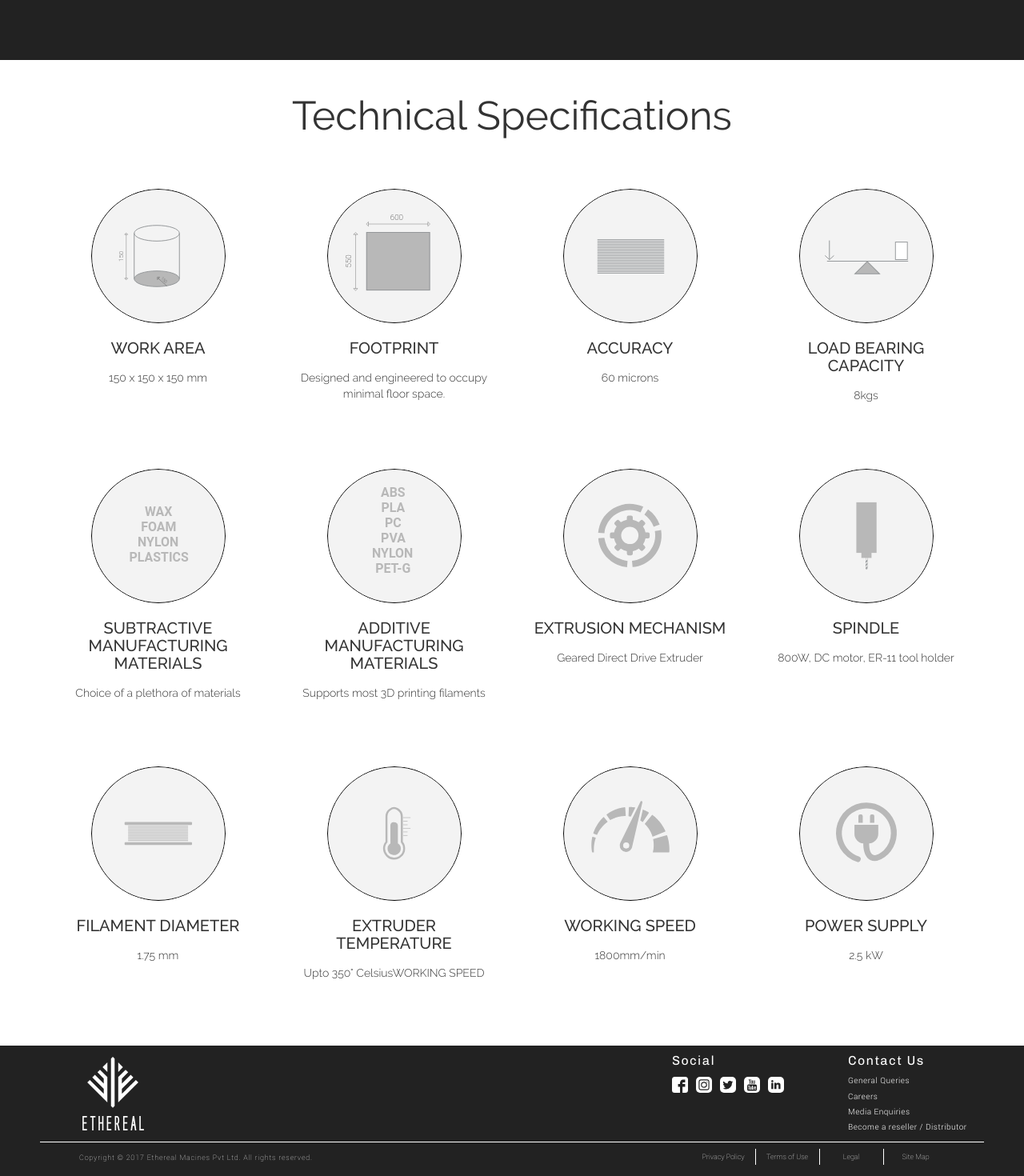
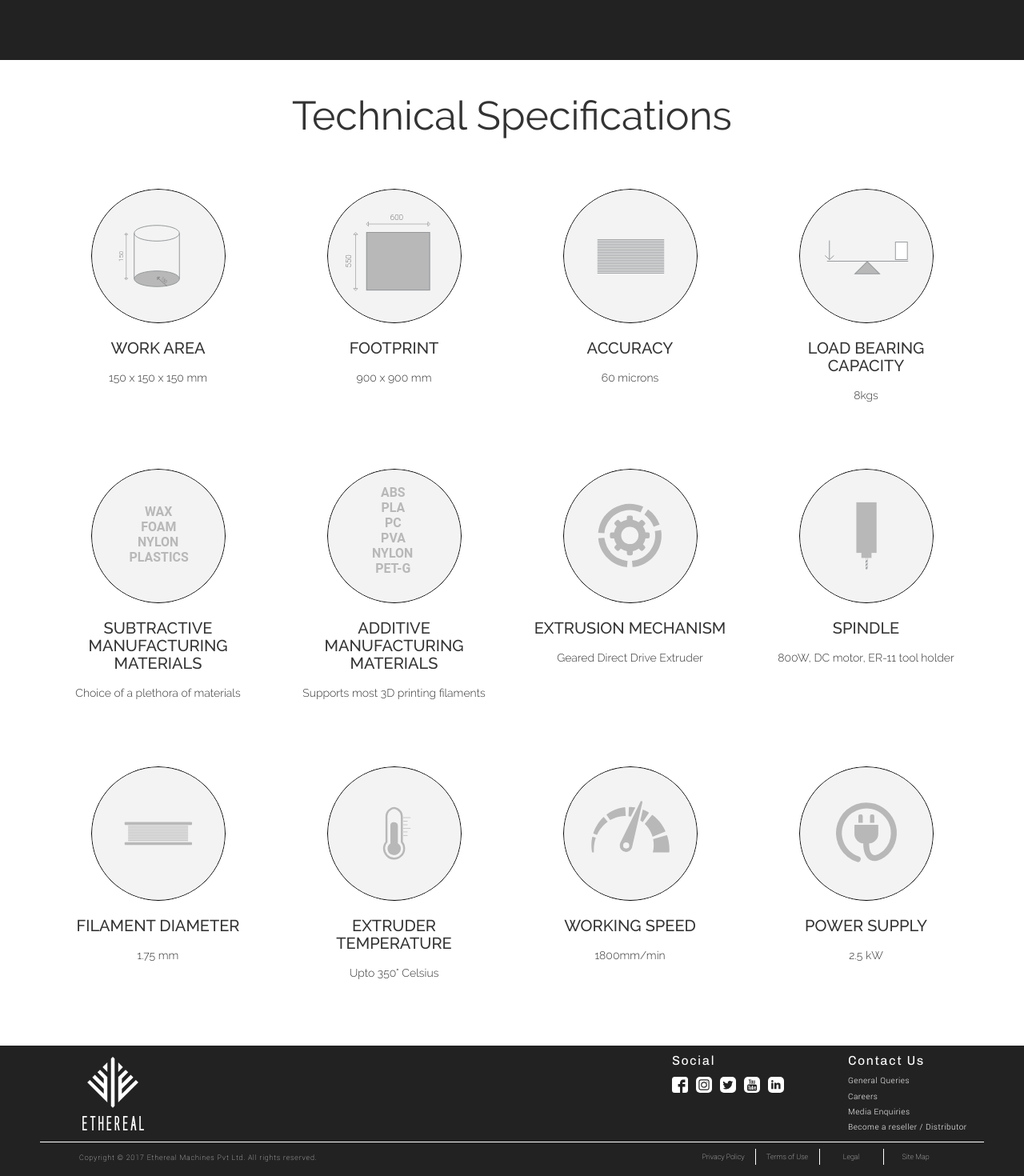
Before and after one commit to Ethereal-Machines/ng-etherealmachines.com, an Angular app: page /products/halo in a window 1280 px wide. Shown: the part 2574-4044 px from the top of the page at 80% size. Built offline with nearby package versions, Linux system fonts and the light colour scheme.

Commit message:
fix: Text corrections for footer and tech-specs

```diff
--- a/src/app/footer/footer.component.html
+++ b/src/app/footer/footer.component.html
@@ -42,7 +42,7 @@
     </div>
     <div class="footer__copyright-container">
       <p class="footer__copyright-container__copyright-msg">
-         Copyright &copy; 2017 Ethereal Macines Pvt Ltd. All rights reserved.
+         Copyright &copy; 2017 Ethereal Machines Pvt Ltd. All rights reserved.
       </p>
       <ul class="footer__copyright-container__options">
         <li class="footer__copyright-container__options__item">Privacy Policy</li>
--- a/src/app/products/ethereal-halo/ethereal-halo.component.ts
+++ b/src/app/products/ethereal-halo/ethereal-halo.component.ts
@@ -82,6 +82,7 @@ export class EtherealHaloComponent implements OnInit {
       featureName: 'MULTIPLE TOOL SUPPORT',
       featureDetail: 'Permits employment of various tools to machine a spectrum of materials.'
     }],
+
     techSpecs: [{
       techSpecImage: 'assets/images/products.component.images/halo-images/tech-specs/tech-1.svg',
       altNameForImage: 'Tech Spec Image',
@@ -91,7 +92,7 @@ export class EtherealHaloComponent implements OnInit {
       techSpecImage: 'assets/images/products.component.images/halo-images/tech-specs/tech-2.svg',
       altNameForImage: 'Tech Spec Image',
       techSpecName: 'FOOTPRINT',
-      techSpecDetail: 'Designed and engineered to occupy minimal floor space.'
+      techSpecDetail: '900 x 900 mm'
     }, {
       techSpecImage: 'assets/images/products.component.images/halo-images/tech-specs/tech-3.svg',
       altNameForImage: 'Tech Spec Image',
@@ -131,7 +132,7 @@ export class EtherealHaloComponent implements OnInit {
       techSpecImage: 'assets/images/products.component.images/halo-images/tech-specs/tech-10.svg',
       altNameForImage: 'Tech Spec Image',
       techSpecName: 'EXTRUDER TEMPERATURE',
-      techSpecDetail: 'Upto 350° CelsiusWORKING SPEED'
+      techSpecDetail: 'Upto 350° Celsius'
     }, {
       techSpecImage: 'assets/images/products.component.images/halo-images/tech-specs/tech-11.svg',
       altNameForImage: 'Tech Spec Image',
```
